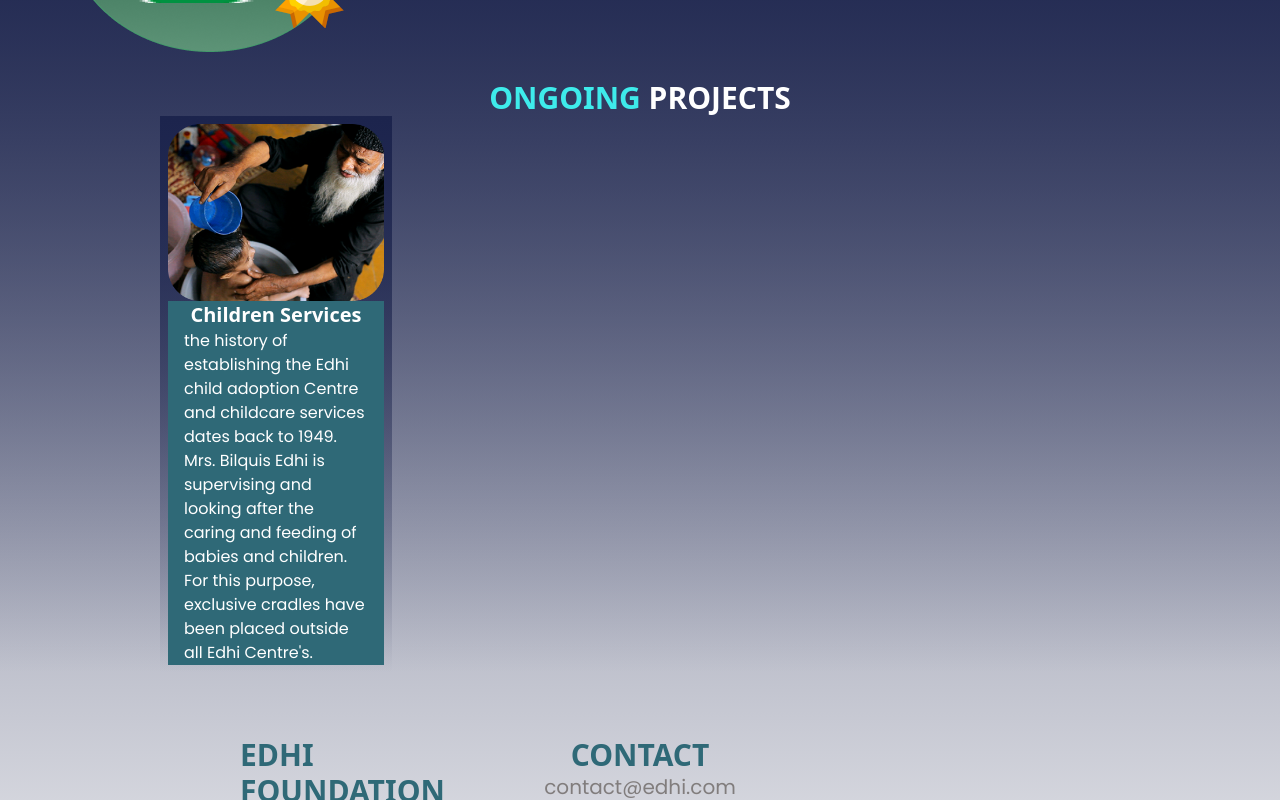
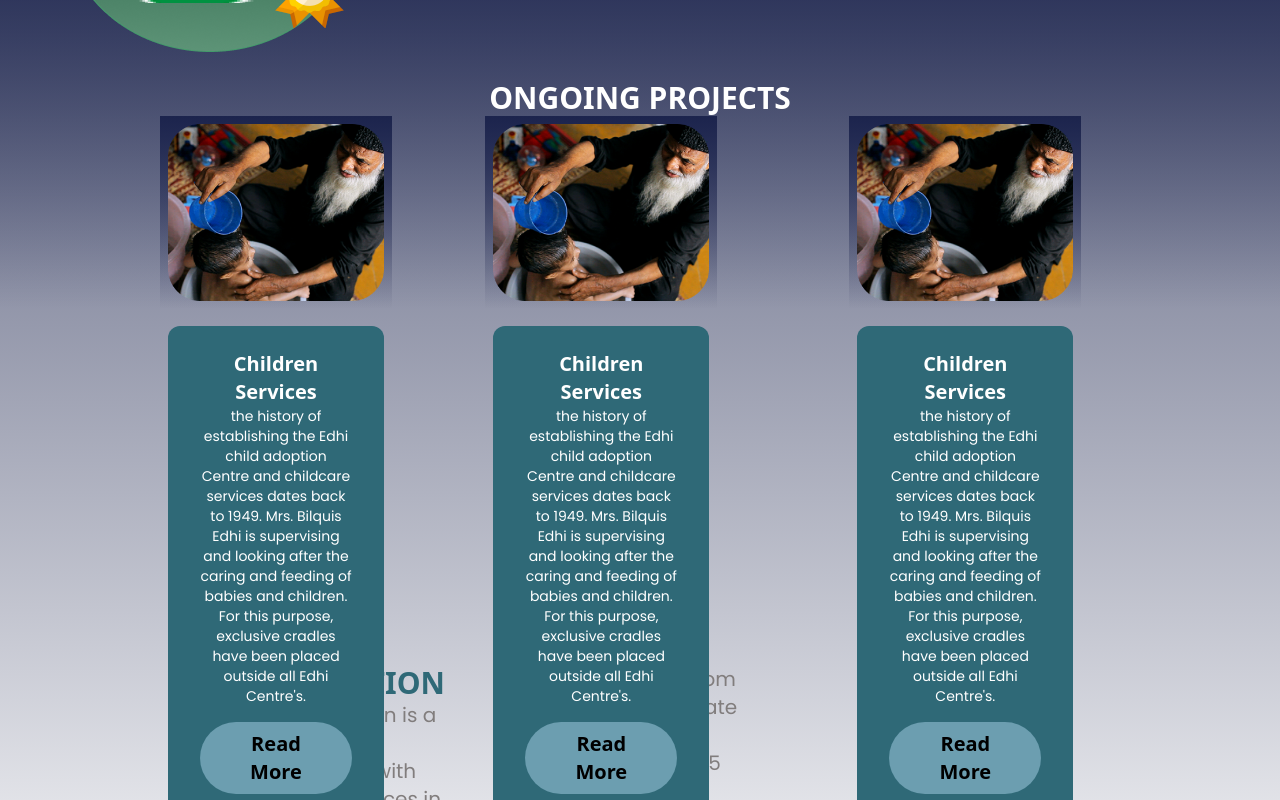
Before and after one commit to Arayanmemon/ngo-website, a React app: page /ngoprofile in a window 1280 px wide. Shown: the part 440-1240 px from the top of the page. Built offline with nearby package versions, Linux system fonts and the light colour scheme; the HTML template or start-up script is replaced by a standard one.

Commit message:
cards added ngoprofile

```diff
--- a/src/pages/NGOProfile.jsx
+++ b/src/pages/NGOProfile.jsx
@@ -38,7 +38,7 @@ export default function ProfileInfo() {
         <div className="w-full mt-[25vh]">
           <h1 className="text-center font-bold text-3xl text-white">
             {" "}
-            <span className="text-[#3EEBEB]">ONGOING</span> PROJECTS
+            <span classNaome="text-[#3EEBEB]">ONGOING</span> PROJECTS
           </h1>
 
           <div className="w-3/4 grid grid-cols-3 gap-4 px-auto mx-auto">
@@ -46,24 +46,66 @@ export default function ProfileInfo() {
               <div className=" rounded-t-full ">
                 <img src={Edhi2} alt="" />
               </div>
-              <div className="z-1 aboslute top-[2000px] px-4 bg-[#2F6977]">
-                <h1 className="text-white text-center font-bold text-xl">
+              <div className="z-1 absolute top-[210px] left-0 px-8 text-center py-6 mx-2 rounded-xl bg-[#2F6977]">
+                <h1 className="text-white font-semibold text-center font-bold   text-xl">
                   Children Services
                 </h1>
-                <p className="text-white">
+                <p className="text-white text-sm">
                   the history of establishing the Edhi child adoption Centre and
                   childcare services dates back to 1949. Mrs. Bilquis Edhi is
                   supervising and looking after the caring and feeding of babies
                   and children. For this purpose, exclusive cradles have been
                   placed outside all Edhi Centre's.
                 </p>
+
+                <button className="bg-[#6C9EB0] text-xl font-bold rounded-full mt-4 px-8 py-2">Read More</button>
+              </div>
+            </div>
+
+            <div className="body w-3/4  p-2 relative">
+              <div className=" rounded-t-full ">
+                <img src={Edhi2} alt="" />
+              </div>
+              <div className="z-1 absolute top-[210px] left-0 px-8 text-center py-6 mx-2 rounded-xl bg-[#2F6977]">
+                <h1 className="text-white font-semibold text-center font-bold   text-xl">
+                  Children Services
+                </h1>
+                <p className="text-white text-sm">
+                  the history of establishing the Edhi child adoption Centre and
+                  childcare services dates back to 1949. Mrs. Bilquis Edhi is
+                  supervising and looking after the caring and feeding of babies
+                  and children. For this purpose, exclusive cradles have been
+                  placed outside all Edhi Centre's.
+                </p>
+
+                <button className="bg-[#6C9EB0] text-xl font-bold rounded-full mt-4 px-8 py-2">Read More</button>
+              </div>
+            </div>
+
+            <div className="body w-3/4 mx-auto  p-2 relative">
+              <div className=" rounded-t-full ">
+                <img src={Edhi2} alt="" />
+              </div>
+              <div className="z-1 absolute top-[210px] left-0 px-8 text-center py-6 mx-2 rounded-xl bg-[#2F6977]">
+                <h1 className="text-white font-semibold text-center font-bold   text-xl">
+                  Children Services
+                </h1>
+                <p className="text-white text-sm">
+                  the history of establishing the Edhi child adoption Centre and
+                  childcare services dates back to 1949. Mrs. Bilquis Edhi is
+                  supervising and looking after the caring and feeding of babies
+                  and children. For this purpose, exclusive cradles have been
+                  placed outside all Edhi Centre's.
+                </p>
+
+                <button className="bg-[#6C9EB0] text-xl font-bold rounded-full mt-4 px-8 py-2">Read More</button>
               </div>
             </div>
           </div>
         </div>
       </div>
 
-      <div className="footer grid grid-cols-3 mx-60 gap-x-20 my-16">
+      <div className="footer grid grid-cols-3 mt-80 mx-60 gap-x-20 my-16">
         <div>
           <h1 className="text-[#2F6977] text-3xl font-semibold">
             EDHI FOUNDATION
```
